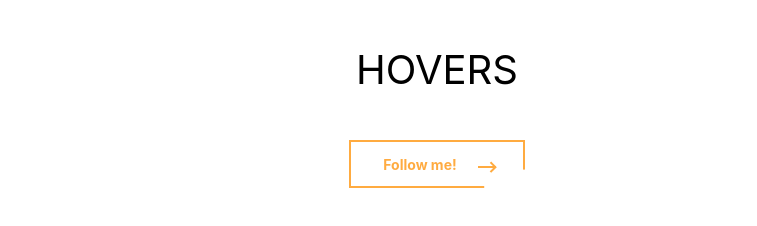
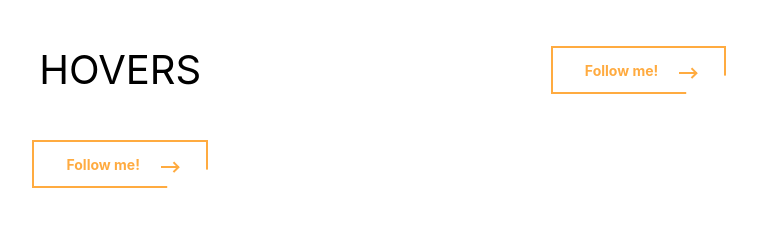
Before and after one commit to brizism/CSS_Snippets, a website: page index.html in a window 1280 px wide. Shown: the whole page, without its empty margins (203-960 px from the left). Drawn offline with Linux system fonts and the light colour scheme.

Commit message:
base styles

```diff
--- a/index.html
+++ b/index.html
@@ -8,12 +8,20 @@
   <title>CSS Snippets</title>
 </head>
 <body>
-  <main>
-    <h1>HOVERS</h1>
-    <a  class="missing-corner" href="#">
-      Follow me!
-      <span class="missing-corner__right-arrow"></span>
-    </a>
+  <main class="list">
+    <h1 class="list__hover">HOVERS</h1>
+    <div class="list__hover">
+      <a  class="missing-corner" href="#">
+        Follow me!
+        <span class="missing-corner__right-arrow"></span>
+      </a>
+    </div>
+    <div class="list__hover">
+      <a  class="missing-corner" href="#">
+        Follow me!
+        <span class="missing-corner__right-arrow"></span>
+      </a>
+    </div>
   </main>
 </body>
 </html>
--- a/scss/base/_base.scss
+++ b/scss/base/_base.scss
@@ -17,10 +17,18 @@ html {
   font-family: -apple-system, BlinkMacSystemFont, "Segoe UI", Roboto, Helvetica, Arial, sans-serif, "Apple Color Emoji", "Segoe UI Emoji", "Segoe UI Symbol";
 }
 
-main {
+.list {
   width: 90%;
   margin: 0 auto;
   text-align: center;
+  display: flex;
+  justify-content: flex-start;
+  align-items: center;
+  flex-wrap: wrap;
+
+  &__hover {
+    flex-basis: 45%;
+  }
 }
 
 a {
@@ -31,3 +39,10 @@ h1 {
   font-size: 40px;
   margin: 50px 0;
 }
+
+@media (max-width: 420px){
+  .list__hover {
+    flex-basis: 90%;
+    margin-bottom: 40px;
+  }
+}
```
Also changed, not shown: css/styles.css, 1 other file.
